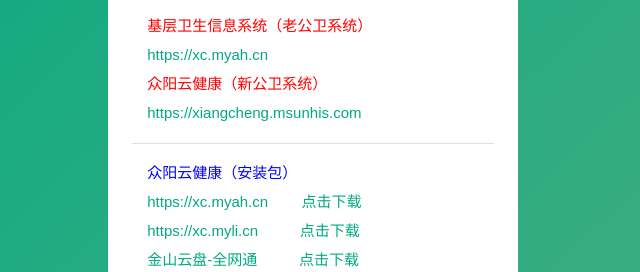
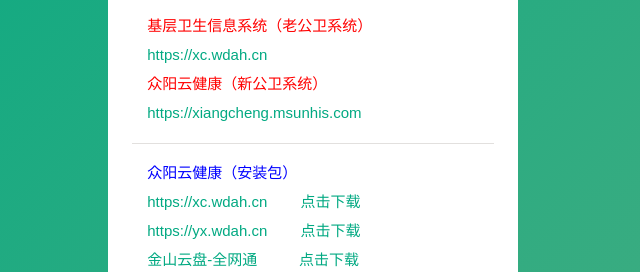
Before and after one commit to xcmyah/xcmyah.github.io, a plain HTML site: page index.html in a window 1280 px wide. Shown: the part 221-493 px from the top of the page, 327-967 px from the left. Drawn offline with Linux system fonts and the light colour scheme.

Commit message:
Add files via upload

```diff
--- a/index.html
+++ b/index.html
@@ -31,15 +31,15 @@ width:160px;
 							<ul>
 								<li>
 									<font color="red">基层卫生信息系统（老公卫系统）</font>
-									<a href="http://123.13.237.130:8222/phs" target="_blank"><i>https://xc.myah<font sizr="3"><b>.cn</b></font></i></a>
+									<a href="http://123.13.237.130:8222/phs" target="_blank"><i>https://xc.wdah<font sizr="3"><b>.cn</b></font></i></a>
 									<font color="red">众阳云健康（新公卫系统）</font>
 									<a href="https://xiangcheng.msunhis.com" target="_blank"><i>https://xiangcheng.msunhis<font sizr="3"><b>.com</b></font></i></a>
 								<span></span></li>
 								<li>
 									<font color="blue">众阳云健康（安装包）</font>
-									<a href="https://www.123pan.com/s/W970Vv-FaJX" target="_blank"><i>https://xc.myah<font sizr="3"><b></font>.cn&nbsp;&nbsp;&nbsp;&nbsp;&nbsp;&nbsp;&nbsp;&nbsp;点击下载</i></a>
-									<a href="https://kdocs.cn/l/ccYUWdLjMn64" target="_blank"><i>https://xc.myli<font sizr="3"><b></font>.cn&nbsp;&nbsp;&nbsp;&nbsp;&nbsp;&nbsp;&nbsp;&nbsp;&nbsp;&nbsp;点击下载</i></a>
-									<a href="https://kdocs.cn/l/cfnNfkM7IHkN" target="_blank"><i>金山云盘-全网通<font sizr="3"><b></font>&nbsp;&nbsp;&nbsp;&nbsp;&nbsp;&nbsp;&nbsp;&nbsp;&nbsp;&nbsp;点击下载</i></a>
+									<a href="https://www.123pan.com/s/W970Vv-FaJX" target="_blank"><i>https://xc.wdah<font sizr="3"><b></font>.cn&nbsp;&nbsp;&nbsp;&nbsp;&nbsp;&nbsp;&nbsp;&nbsp;点击下载</i></a>
+									<a href="https://kdocs.cn/l/crIAfnOsxg3X" target="_blank"><i>https://yx.wdah<font sizr="3"><b></font>.cn&nbsp;&nbsp;&nbsp;&nbsp;&nbsp;&nbsp;&nbsp;&nbsp;点击下载</i></a>
+									<a href="https://kdocs.cn/l/cj6T8q2i1st7" target="_blank"><i>金山云盘-全网通<font sizr="3"><b></font>&nbsp;&nbsp;&nbsp;&nbsp;&nbsp;&nbsp;&nbsp;&nbsp;&nbsp;&nbsp;点击下载</i></a>
 									<a href="https://share.weiyun.com/pt1VOXy9" target="_blank"><i>腾讯微云-全网通<font sizr="3"><b></font>&nbsp;&nbsp;&nbsp;&nbsp;&nbsp;&nbsp;&nbsp;&nbsp;&nbsp;&nbsp;点击下载</i></a>
 								<span></span></li>
 								<li>
```
